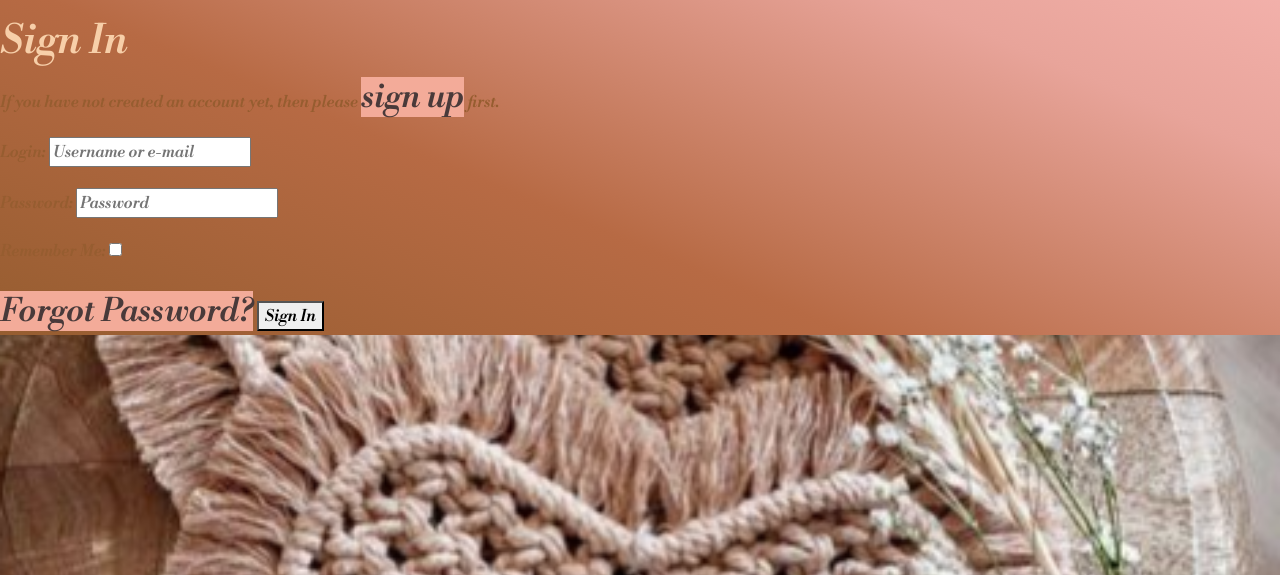
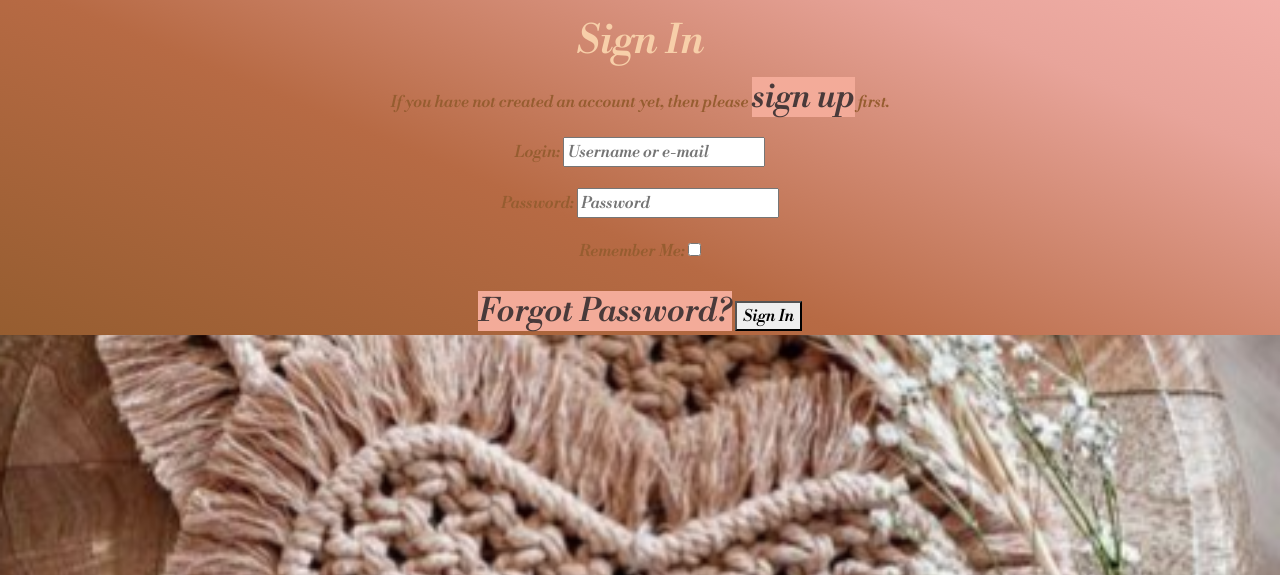
Before and after one commit to totalnoMartina/black-moon-designs, a Django app: page /accounts/login/ in a window 1280 px wide. Shown: the part 199-774 px from the top of the page. Run offline with Django 3.2, Linux system fonts and the light colour scheme; parts of the project's set-up code (start-up, migrations or seed data) failed here and were passed over; some libraries are stand-ins or nearby versions.

Commit message:
Center the text of login page

```diff
--- a/checkout/views.py
+++ b/checkout/views.py
@@ -8,11 +8,12 @@ from macrames.models import Product
 import json
 import stripe
 
+from bag.contexts import bag_contents
+
 from .forms import OrderForm
 from .models import Order, OrderLineItem
 
 # from profiles.forms import UserProfileForm
-from bag.contexts import bag_contents
 
 
 @require_POST
--- a/macrames/models.py
+++ b/macrames/models.py
@@ -27,6 +27,8 @@ class Product(models.Model):
     image = models.ImageField(null=False, blank=False)
     name = models.CharField(max_length=200, null=False, blank=False)
     price = models.DecimalField(max_digits=5, decimal_places=2)
+    # sale_price
+    # delivery_price
     description = models.TextField()
     is_published = models.BooleanField(default=True)
     created_at = models.DateTimeField(default=datetime.now, blank=True)
--- a/templates/allauth/account/login.html
+++ b/templates/allauth/account/login.html
@@ -7,7 +7,7 @@
 
 {% block content %}
 
-<h1>{% trans "Sign In" %}</h1>
+<h1 class="text-center">{% trans "Sign In" %}</h1>
 
 {% get_providers as socialaccount_providers %}
 
@@ -29,11 +29,11 @@ for a {{ site_name }} account and sign in below:{% endblocktrans %}</p>
 {% include "socialaccount/snippets/login_extra.html" %}
 
 {% else %}
-<p>{% blocktrans %}If you have not created an account yet, then please
+<p class="text-center">{% blocktrans %}If you have not created an account yet, then please
     <a href="{{ signup_url }}">sign up</a> first.{% endblocktrans %}</p>
 {% endif %}
 
-<form class="login" method="POST" action="{% url 'account_login' %}">
+<form class="login text-center" method="POST" action="{% url 'account_login' %}">
     {% csrf_token %}
     {{ form.as_p }}
     {% if redirect_field_value %}
```
Lines whose indentation alone changed are shown as unchanged.
